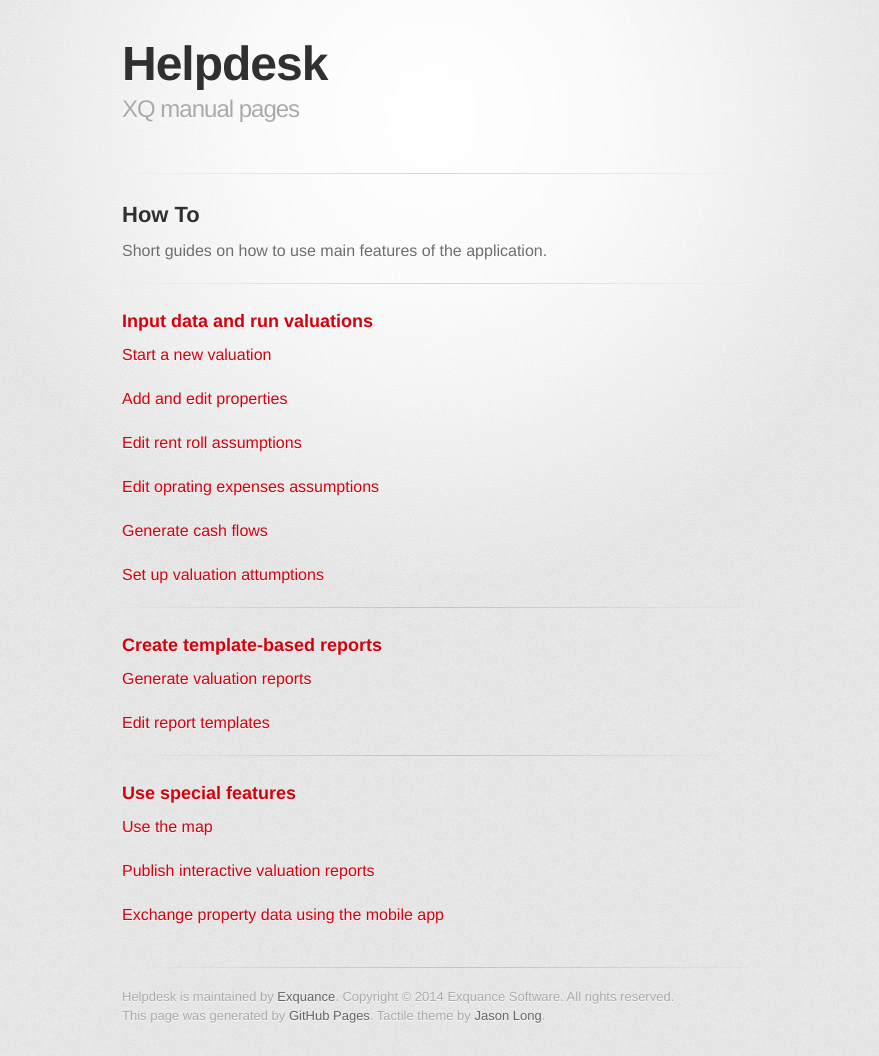
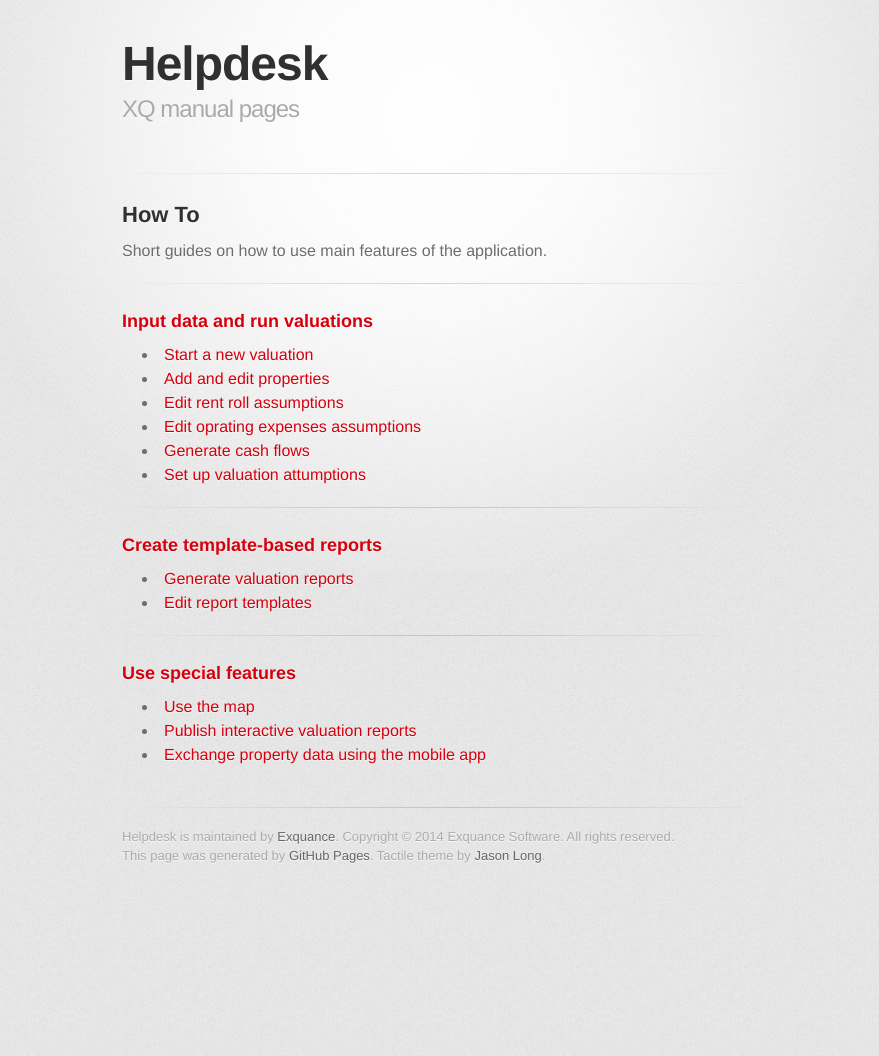
Before and after one commit to Exquance/help.exquance.com, a Jekyll site: the page built from howto/index.md, in a window 1280 px wide. Shown: the whole page, without its empty margins (208-1087 px from the left). Built offline with Jekyll 4.4.1, drawn with Linux system fonts in a browser that asks for light colours; some web fonts are replaced; after the commit the page ends 900 px from its top, so only the background shows below that.

Commit message:
How to list of chapters

```diff
--- a/howto/index.md
+++ b/howto/index.md
@@ -8,33 +8,24 @@ Short guides on how to use main features of the application.
 
 ### Input data and run valuations
 
-[Start a new valuation](/howto/startvaluation.html)
-
-[Add and edit properties](/howto/properties.html)
-
-[Edit rent roll assumptions](/howto/rentroll.html)
-
-[Edit oprating expenses assumptions](/howto/opex.html)
-
-[Generate cash flows](/howto/cashflow.html)
-
-[Set up valuation attumptions](/howto/valuation.html)
+* [Start a new valuation](/howto/startvaluation.html)
+* [Add and edit properties](/howto/properties.html)
+* [Edit rent roll assumptions](/howto/rentroll.html)
+* [Edit oprating expenses assumptions](/howto/opex.html)
+* [Generate cash flows](/howto/cashflow.html)
+* [Set up valuation attumptions](/howto/valuation.html)
 
 ---
 
 ### Create template-based reports
 
-[Generate valuation reports](/howto/reportbuilder.html)
-
-[Edit report templates](/howto/reportdesigner.html)
-
+* [Generate valuation reports](/howto/reportbuilder.html)
+* [Edit report templates](/howto/reportdesigner.html)
 
 ---
 
 ### Use special features
 
-[Use the map](/howto/map.html)
-
-[Publish interactive valuation reports](/howto/xqonline.html)
-
-[Exchange property data using the mobile app](/howto/xactvu.html)
+* [Use the map](/howto/map.html)
+* [Publish interactive valuation reports](/howto/xqonline.html)
+* [Exchange property data using the mobile app](/howto/xactvu.html)
```
Also changed, not shown: getstarted/intro.md (+3 -6 lines).
